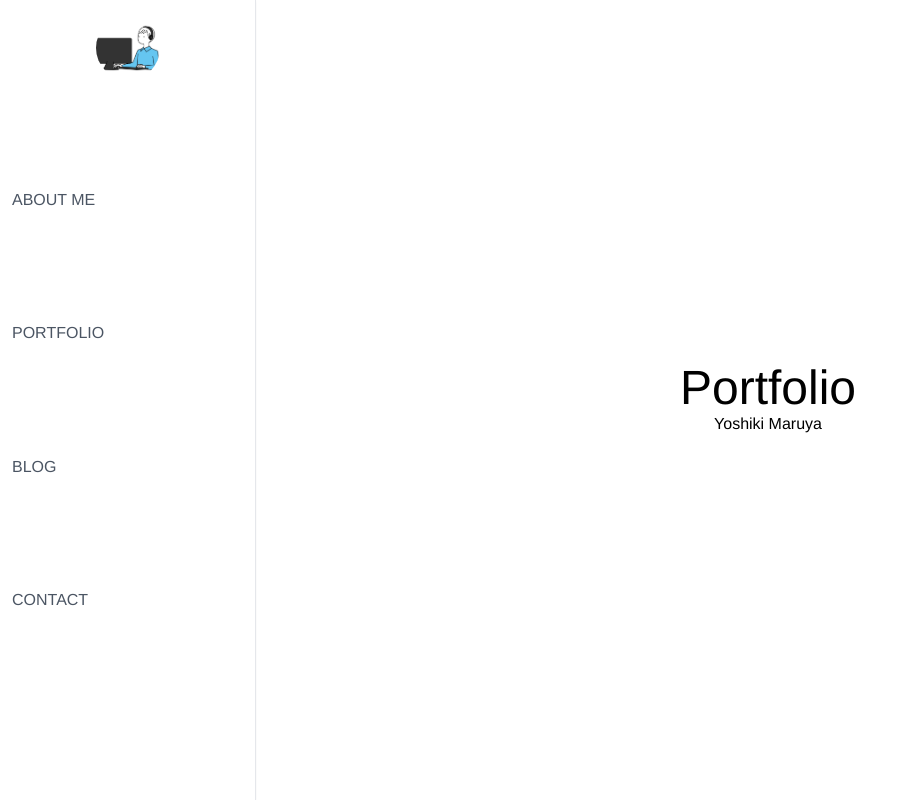
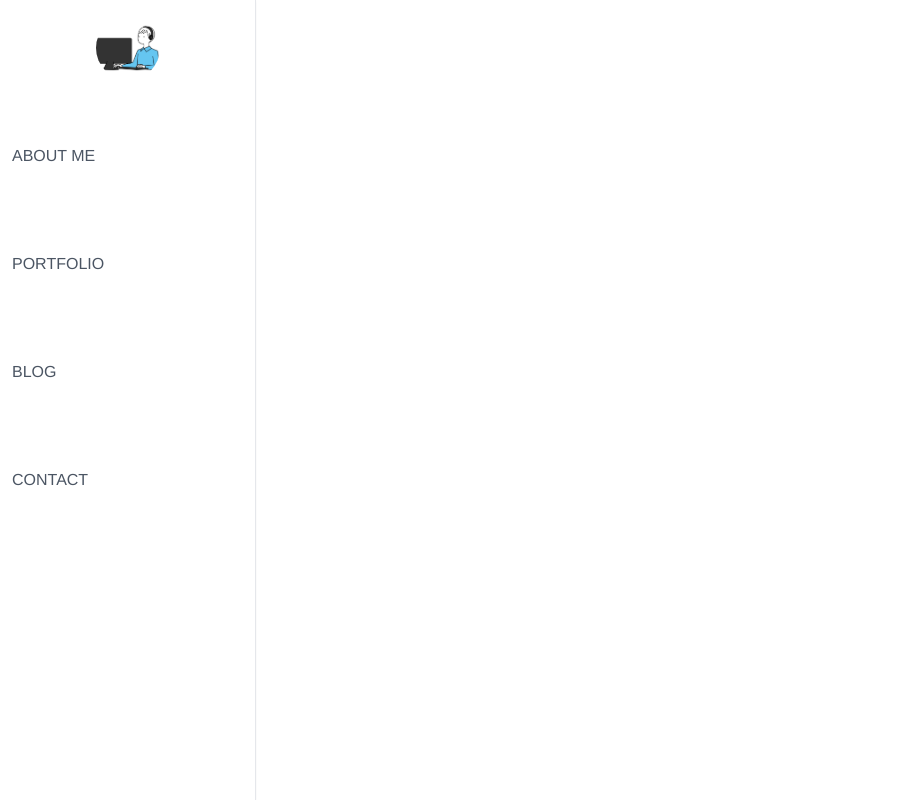
Before and after one commit to yoshiki-maruya/MyPortfolio, a Next.js app: page / in a window 1280 px wide. Shown: the whole page, without its empty margins (0-905 px from the left). Built offline with nearby package versions, Linux system fonts and the light colour scheme.

Commit message:
feature top display animation

```diff
--- a/src/app/page.tsx
+++ b/src/app/page.tsx
@@ -5,7 +5,7 @@ const inter = Inter({ subsets: ['latin'] })
 export default function Home() {
   return (
     <main className="col-span-4">
-      <div className="h-screen flex items-center justify-center flex-col">
+      <div className="h-screen flex items-center justify-center flex-col animate-focus-in-contract">
         <h1 className="text-5xl">Portfolio</h1>
         <p className="flex-row">Yoshiki Maruya</p>
       </div>
--- a/src/components/Sidebar.tsx
+++ b/src/components/Sidebar.tsx
@@ -11,9 +11,9 @@ const Sidebar: React.FC = () => {
     setActive(index);
   }, [])
   return (
-    <aside className="h-screen">
-      <nav className="h-full grid grid-rows-6 bg-white border-r shadow-sm">
-        <div className="p-4 pb-2 grid justify-center">
+    <aside className="h-full bg-white border-r shadow-sm">
+      <nav className="grid grid-rows-6 gap-3">
+        <div className="p-4 grid justify-center">
           <Image className="rounded-full" src="/me.jpg" alt="me"  width="64" height="64" />
         </div>
         {
--- a/tailwind.config.js
+++ b/tailwind.config.js
@@ -26,7 +26,34 @@ module.exports = {
         'sans-serif'
       ]
     },
-    extend: {},
+    extend: {
+      animation: {
+        "focus-in-contract": "focus-in-contract 0.8s cubic-bezier(0.250, 0.460, 0.450, 0.940), blur-out-expand 2s cubic-bezier(0.250, 0.460, 0.450, 0.940) 3s    both",
+      },
+      keyframes: {
+        "focus-in-contract": {
+          "0%": {
+            "letter-spacing": "1em",
+            filter: "blur(12px)",
+            opacity: "0"
+          },
+          to: {
+            filter: "blur(0)",
+            opacity: "1"
+          }
+        },
+        "blur-out-expand": {
+          "0%": {
+            opacity: "1"
+          },
+          to: {
+            "letter-spacing": "1em",
+            filter: "blur(12px) opacity(0%)",
+            "display": "none",
+          }
+      }
+      }
+    }
   },
   plugins: [],
 }
```
